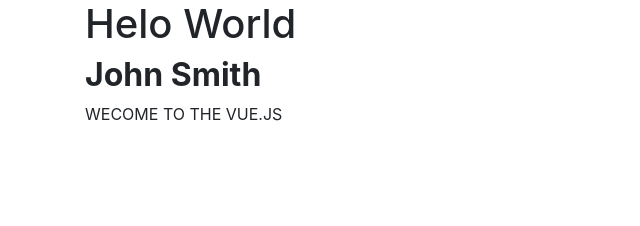
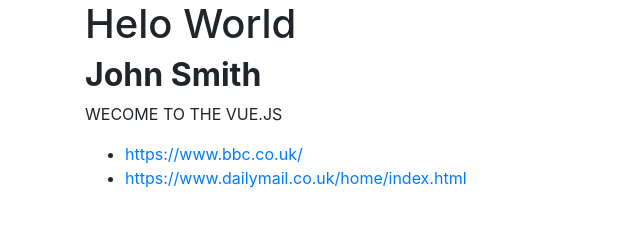
Before and after one commit to dariusz75/vue-tutorial, a plain HTML site: page index.html in a window 1280 px wide. Shown: the whole page, without its empty margins (0-640 px from the left). Drawn offline with nearby package versions, Linux system fonts and the light colour scheme.

Commit message:
05 completed

```diff
--- a/index.html
+++ b/index.html
@@ -22,6 +22,15 @@
       <h1>{{ heading }}</h1>
       <h2 v-html="bolder(fullName)"></h2>
       <p>{{ toUpperCase(paragraph) }}</p>
+      <ul>
+        <li>
+          <a v-bind:href="url1">{{ url1 }}</a>
+        </li>
+        <li>
+          <a :href="url2">{{ url2 }}</a>
+        </li>
+      </ul>
+
 
     </div>
   </div>
--- a/script.js
+++ b/script.js
@@ -4,7 +4,9 @@ new Vue({
     heading: 'Helo World',
     paragraph: 'Wecome to the Vue.js',
     firstName: 'John',
-    lastName: 'Smith'
+    lastName: 'Smith',
+    url1: 'https://www.bbc.co.uk/',
+    url2: 'https://www.dailymail.co.uk/home/index.html'
   },
   methods: {
     toUpperCase: function (val) {
@@ -22,6 +24,16 @@ new Vue({
 });
 
 /*
-Aby zwrocic do elementu DOM wartosc HTML znajdujaca sie w metodzie lub we wlasciwosci computed
-nalezy uzyc dyrektywy v-html (patrz plik index.html, tag h2)
+Aby dynamicznie wstawic do elementu DOM atrybut musimy zadeklarowac go w obiekcie data
+a naastepnie w tagu HTML uzyc dyrektywy v-bind:href lub :href
+jak ponizej (oraz w pliku index.html)
+
+<ul>
+        <li>
+          <a v-bind:href="url1">{{ url1 }}</a>
+        </li>
+        <li>
+          <a :href="url2">{{ url2 }}</a>
+        </li>
+      </ul>
 */
```
